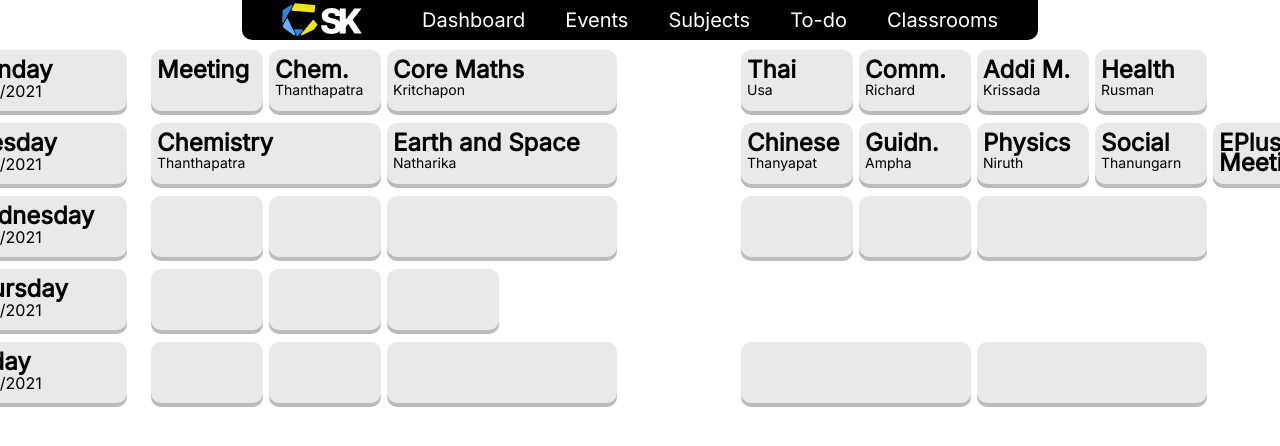
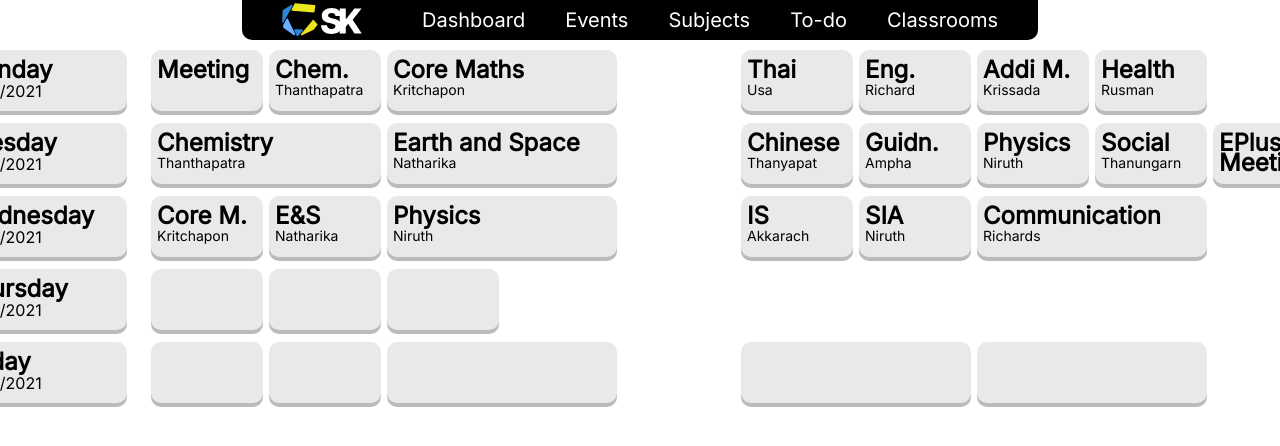
Before and after one commit to colony-school/Cschool-frontend, a Next.js app: page /schedule in a window 1280 px wide. Shown: the top 446 px of the page. Built offline with nearby package versions, Linux system fonts and the light colour scheme.

Commit message:
Added Wednesday

```diff
--- a/src/pages/schedule.tsx
+++ b/src/pages/schedule.tsx
@@ -55,7 +55,7 @@ const SchedulePage: NextPage = () => {
                     { name: "Core Maths", teacher: "Kritchapon", periodStart: 3, duration: 2 },
                     { name: "", teacher: "", periodStart: 5, isBlank: true },
                     { name: "Thai", teacher: "Usa", periodStart: 6 },
-                    { name: "Comm.", teacher: "Richard", periodStart: 7 },
+                    { name: "Eng.", teacher: "Richard", periodStart: 7 },
                     { name: "Addi M.", teacher: "Krissada", periodStart: 8 },
                     { name: "Health", teacher: "Rusman", periodStart: 9 },
                 ],
@@ -69,12 +69,12 @@ const SchedulePage: NextPage = () => {
                     { name: "EPlus+ Meeting", teacher: "", periodStart: 10 },
                 ],
                 [
-                    { name: "", teacher: "", periodStart: 1 },
-                    { name: "", teacher: "", periodStart: 2 },
-                    { name: "", teacher: "", periodStart: 3, duration: 2 },
-                    { name: "", teacher: "", periodStart: 6 },
-                    { name: "", teacher: "", periodStart: 7 },
-                    { name: "", teacher: "", periodStart: 8, duration: 2 },
+                    { name: "Core M.", teacher: "Kritchapon", periodStart: 1 },
+                    { name: "E&S", teacher: "Natharika", periodStart: 2 },
+                    { name: "Physics", teacher: "Niruth", periodStart: 3, duration: 2 },
+                    { name: "IS", teacher: "Akkarach", periodStart: 6 },
+                    { name: "SIA", teacher: "Niruth", periodStart: 7 },
+                    { name: "Communication", teacher: "Richards", periodStart: 8, duration: 2 },
                 ],
                 [
                     { name: "", teacher: "", periodStart: 1 },
```
